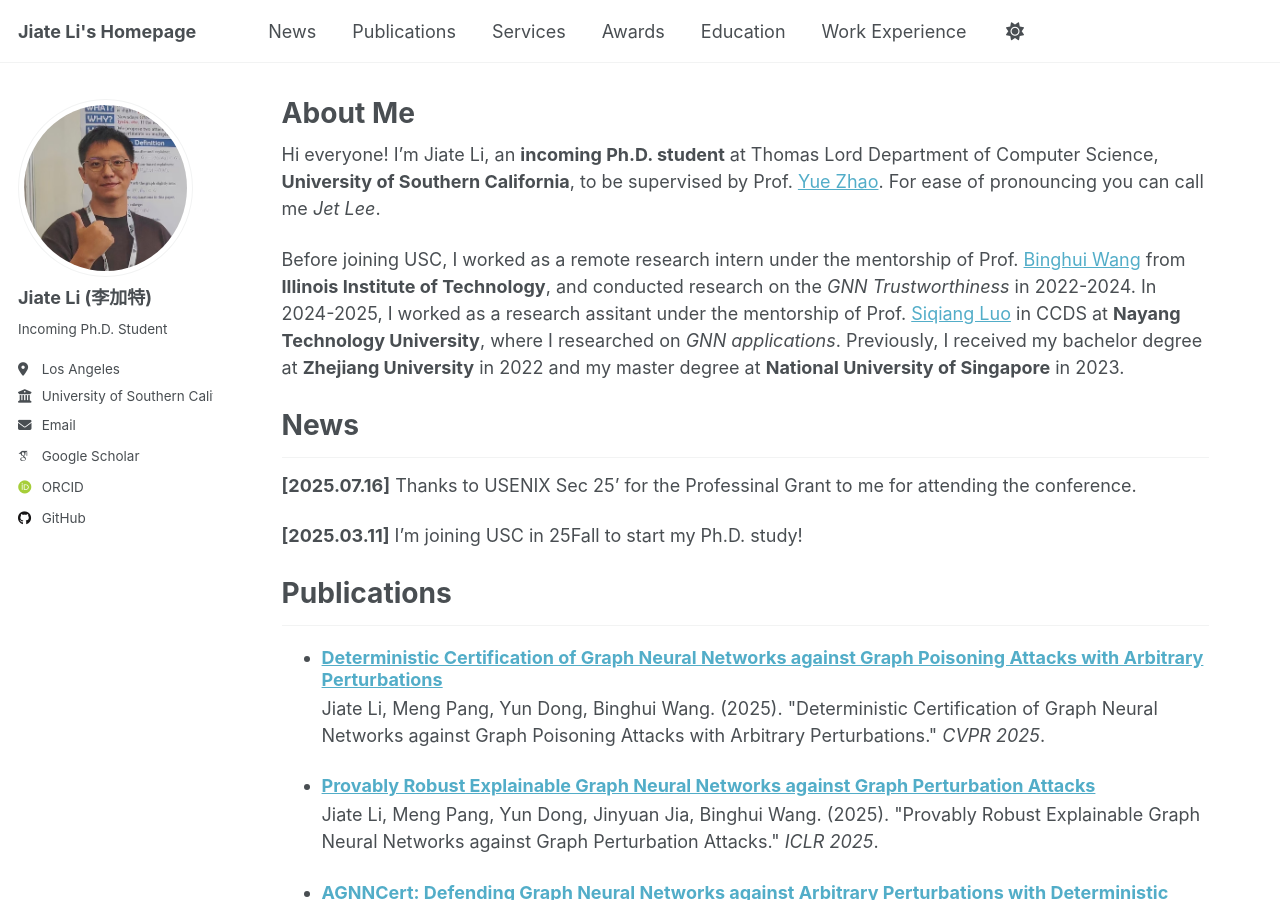
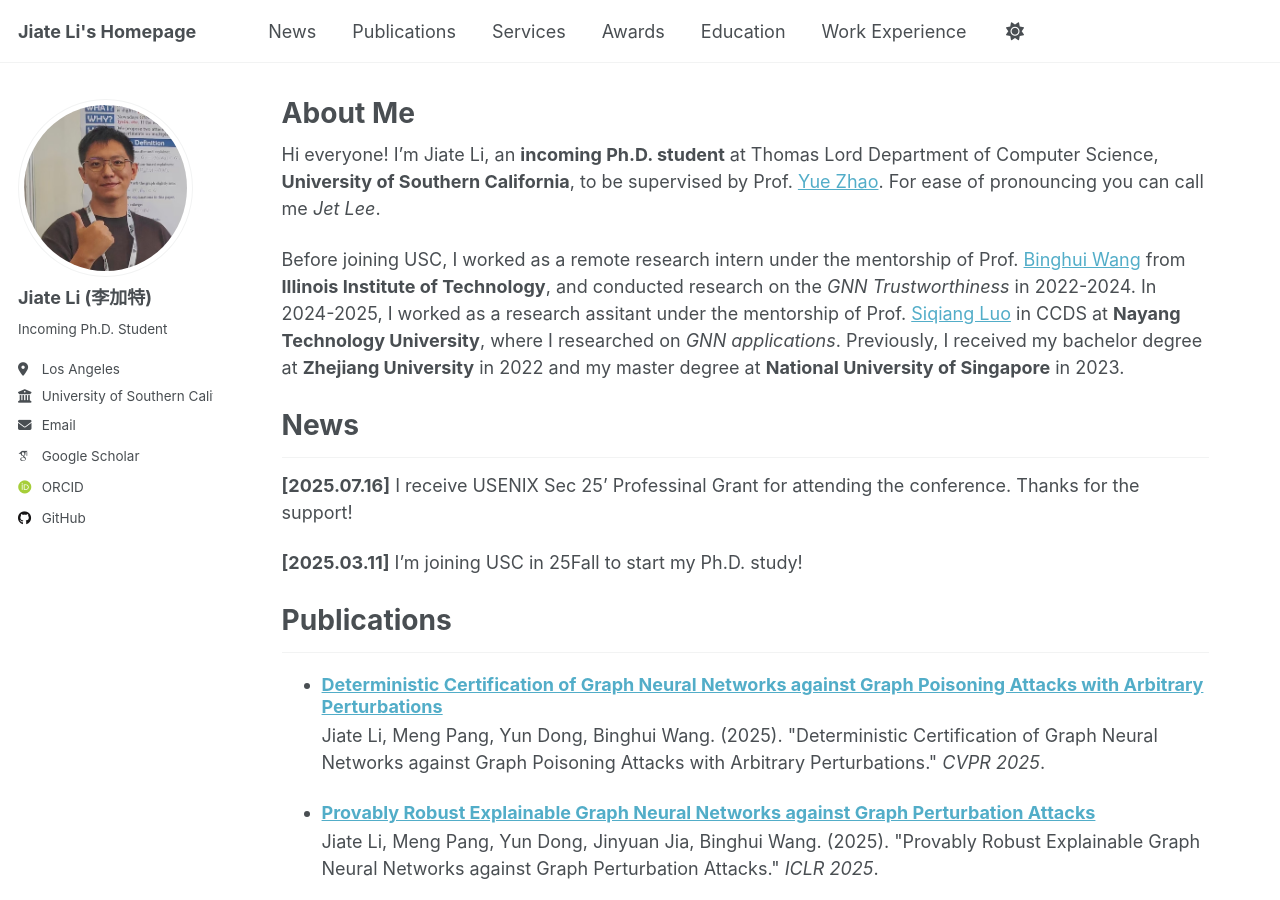
Before and after one commit to JetRichardLee/JetRichardLee.github.io, a Jekyll site: the page built from _pages/about.md, in a window 1280 px wide and 900 px high. Built offline with Jekyll 4.4.1, drawn with Linux system fonts in a browser that asks for light colours; some web fonts are replaced; a script that is not in the unit is left out.

Commit message:
Update about.md

```diff
--- a/_pages/about.md
+++ b/_pages/about.md
@@ -13,7 +13,7 @@ Before joining USC, I worked as a remote research intern under the mentorship of
 
 News
 ====
-**[2025.07.16]** Thanks to USENIX Sec 25' for the Professinal Grant to me for attending the conference.
+**[2025.07.16]** I receive USENIX Sec 25' Professinal Grant for attending the conference. Thanks for the support!
 
 **[2025.03.11]** I'm joining USC in 25Fall to start my Ph.D. study!
 
```
